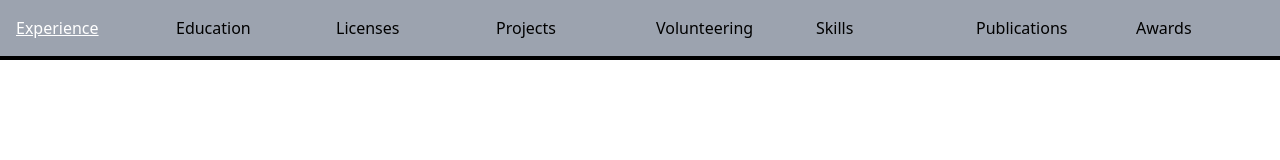
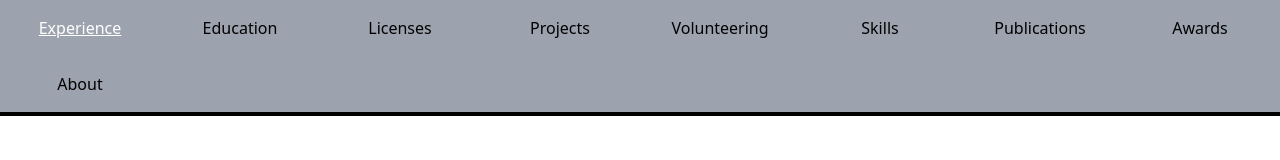
Before and after one commit to codyrutscher/dakshdaveportfolio, a plain HTML site: page website/awards.html in a window 1280 px wide. Drawn offline with nearby package versions, Linux system fonts and the light colour scheme.

Commit message:
Update awards.html

```diff
--- a/website/awards.html
+++ b/website/awards.html
@@ -4,14 +4,16 @@
 </head>
 <body>
 <div class="h-fit w-full bg-gray-400 border-black border-b-4 grid grid-cols-2 md:grid-cols-4 lg:grid-cols-8">
-<a href="website/experience.html"><h2 class="p-4 hover:text-white hover:underline">Experience</h2></a>
-<a href="website/education.html"><h2 class="p-4 hover:text-white hover:underline">Education</h2></a>
-<a href="website/licenses.html"><h2 class="p-4 hover:text-white hover:underline">Licenses</h2></a>
-<a href="website/projects.html"><h2 class="p-4 hover:text-white hover:underline">Projects</h2></a>
-<a href="website/volunteering.html"><h2 class="p-4 hover:text-white hover:underline">Volunteering</h2></a>
-<a href="website/skills.html"><h2 class="p-4 hover:text-white hover:underline">Skills</h2></a>
-<a href="website/publications.html"><h2 class="p-4 hover:text-white hover:underline">Publications</h2></a>
-<a href="website/awards.html"><h2 class="p-4 hover:text-white hover:underline">Awards</h2></a>
+<a href="experience.html"><h2 class="p-4 hover:text-white hover:underline text-center">Experience</h2></a>
+<a href="education.html"><h2 class="p-4 hover:text-white hover:underline text-center">Education</h2></a>
+<a href="licenses.html"><h2 class="p-4 hover:text-white hover:underline text-center">Licenses</h2></a>
+<a href="projects.html"><h2 class="p-4 hover:text-white hover:underline text-center">Projects</h2></a>
+<a href="volunteering.html"><h2 class="p-4 hover:text-white hover:underline text-center">Volunteering</h2></a>
+<a href="skills.html"><h2 class="p-4 hover:text-white hover:underline text-center">Skills</h2></a>
+<a href="publications.html"><h2 class="p-4 hover:text-white hover:underline text-center">Publications</h2></a>
+<a href="awards.html"><h2 class="p-4 hover:text-white hover:underline text-center">Awards</h2></a>
+<a href="index.html"><h2 class="p-4 hover:text-white hover:underline text-center">About</h2></a>
+
 </div>
 
 </body>
```
